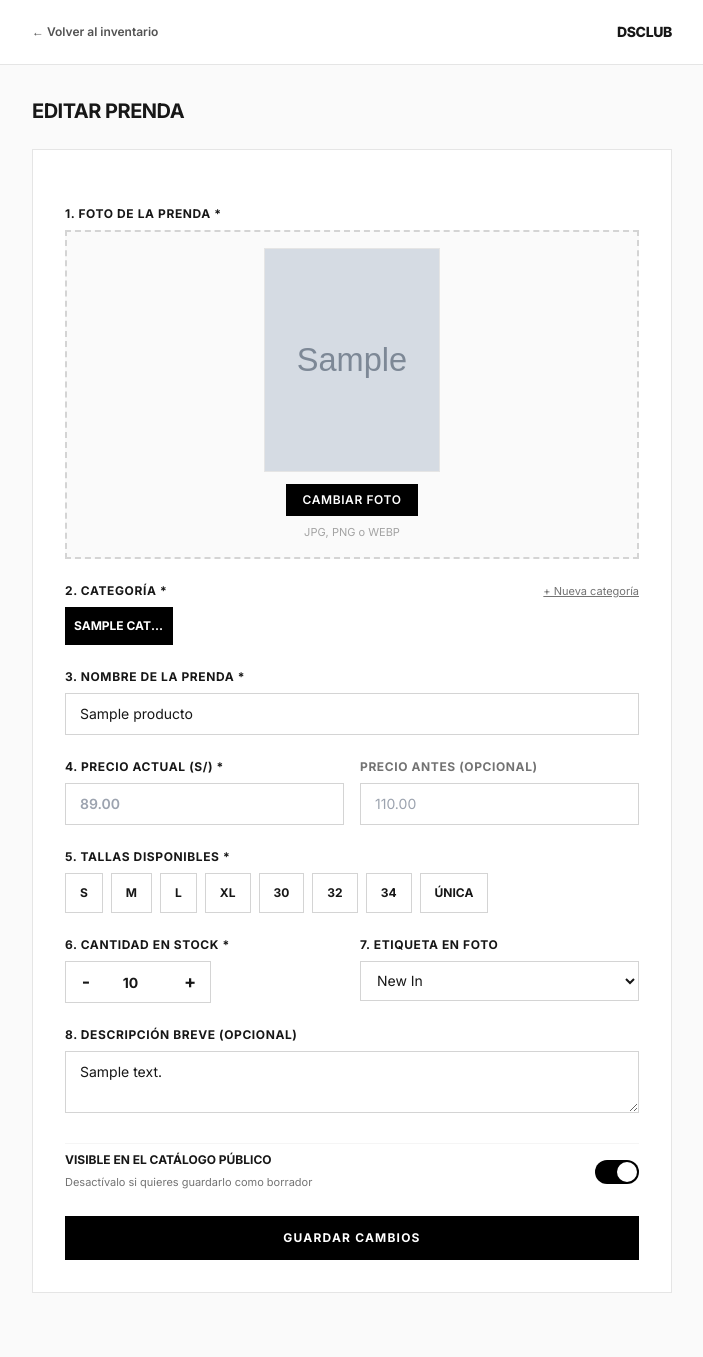
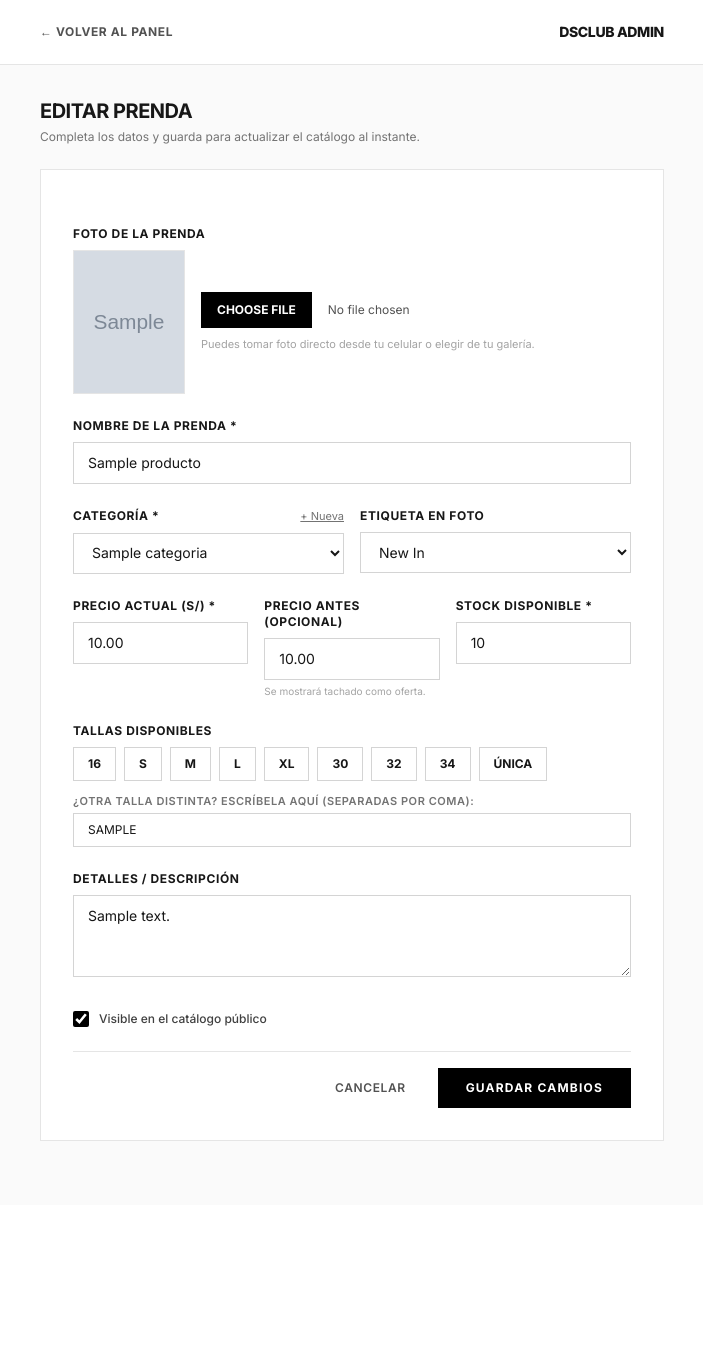
Before and after one commit to andreecoyla-sys/DSCLUB, a Django app: page /panel/editar/1/ in a window 1280 px wide. Shown: the whole page, without its empty margins (288-991 px from the left). After the commit the page ends 1141 px from the top, so only its background shows below. Run offline with Django 4.2, Linux system fonts and the light colour scheme; a user stored in the database is signed in; tables that the repository leaves empty hold one stand-in row (values such as "Sample post"); grey boxes marked "Sample" are stand-in pictures; some libraries are stand-ins or nearby versions.

Commit message:
Actualizar tallas dinamicas y quitar delivery

```diff
--- a/catalogo/templates/catalogo/panel_form.html
+++ b/catalogo/templates/catalogo/panel_form.html
@@ -10,161 +10,162 @@
 </head>
 <body class="bg-neutral-50 text-neutral-900 min-h-screen pb-16">
 
-    <header class="bg-white border-b border-neutral-200">
-        <div class="max-w-2xl mx-auto px-4 h-16 flex items-center justify-between">
-            <a href="{% url 'panel_lista' %}" class="text-xs font-semibold text-neutral-600 hover:text-black">← Volver al inventario</a>
-            <span class="font-extrabold tracking-tight text-sm uppercase">DSCLUB</span>
+    <header class="sticky top-0 z-30 bg-white border-b border-neutral-200">
+        <div class="max-w-2xl mx-auto px-4 sm:px-6 h-16 flex items-center justify-between">
+            <a href="{% url 'panel_lista' %}" class="text-xs font-bold uppercase tracking-wider text-neutral-600 hover:text-black flex items-center gap-2">
+                ← Volver al panel
+            </a>
+            <span class="font-extrabold text-sm tracking-tight">DSCLUB ADMIN</span>
         </div>
     </header>
 
-    <main class="max-w-2xl mx-auto px-4 pt-8">
-        <h1 class="text-xl font-bold uppercase tracking-tight mb-6">
+    <main class="max-w-2xl mx-auto px-4 sm:px-6 pt-8">
+        <div class="mb-6">
+            <h1 class="text-xl font-bold uppercase tracking-tight">
                 {% if producto %}Editar Prenda{% else %}Subir Nueva Prenda{% endif %}
             </h1>
+            <p class="text-xs text-neutral-500 mt-1">Completa los datos y guarda para actualizar el catálogo al instante.</p>
+        </div>
 
         {% if messages %}
+            <div class="mb-5 space-y-2">
                 {% for msg in messages %}
-                <div class="bg-red-600 text-white text-xs font-medium px-4 py-3 mb-5">{{ msg }}</div>
+                    <div class="bg-red-600 text-white text-xs font-medium px-4 py-3">{{ msg }}</div>
                 {% endfor %}
+            </div>
         {% endif %}
 
         <form method="post" enctype="multipart/form-data" class="bg-white border border-neutral-200 p-5 sm:p-8 space-y-6">
             {% csrf_token %}
 
-            <!-- 1. FOTO PRINCIPAL CON VISTA PREVIA -->
             <div>
-                <label class="block text-xs font-bold uppercase tracking-wider mb-2">1. Foto de la prenda *</label>
-                <label for="imagen-input" class="block border-2 border-dashed border-neutral-300 hover:border-black transition-colors p-4 text-center cursor-pointer bg-neutral-50">
-                    <img id="preview-img" src="{% if producto and producto.imagen %}{{ producto.imagen.url }}{% endif %}"
-                         class="{% if not producto %}hidden{% endif %} mx-auto h-56 w-44 object-cover mb-3 border border-neutral-200">
-                    <span class="inline-block bg-black text-white text-xs font-semibold uppercase tracking-wider px-4 py-2">
-                        {% if producto %}Cambiar foto{% else %}Seleccionar o tomar foto{% endif %}
-                    </span>
-                    <p class="text-[11px] text-neutral-400 mt-2">JPG, PNG o WEBP</p>
-                </label>
-                <input id="imagen-input" type="file" name="imagen" accept="image/*" class="hidden" {% if not producto %}required{% endif %}>
+                <label class="block text-xs font-bold uppercase tracking-wider mb-2">Foto de la Prenda {% if not producto %}*{% endif %}</label>
+                <div class="flex flex-col sm:flex-row items-start sm:items-center gap-4">
+                    <div class="w-28 h-36 bg-neutral-100 border border-neutral-200 overflow-hidden shrink-0 flex items-center justify-center">
+                        <img id="preview-img" src="{% if producto and producto.imagen %}{{ producto.imagen.url }}{% endif %}" alt=""
+                            class="w-full h-full object-cover {% if not producto or not producto.imagen %}hidden{% endif %}">
+                        <span id="preview-placeholder" class="text-[11px] text-neutral-400 text-center px-2 {% if producto and producto.imagen %}hidden{% endif %}">Sin foto</span>
                     </div>
-
-            <!-- 2. CATEGORÍA DINÁMICA -->
-            <div>
-                <div class="flex items-center justify-between mb-2">
-                    <label class="block text-xs font-bold uppercase tracking-wider">2. Categoría *</label>
-                    <a href="{% url 'panel_categorias' %}" class="text-[11px] underline text-neutral-500 hover:text-black">+ Nueva categoría</a>
+                    <div class="flex-1">
+                        <input type="file" name="imagen" id="imagen-input" accept="image/*" {% if not producto %}required{% endif %}
+                            class="block w-full text-xs text-neutral-600 file:mr-4 file:py-2.5 file:px-4 file:border-0 file:text-xs file:font-bold file:uppercase file:bg-black file:text-white hover:file:bg-neutral-800 cursor-pointer">
+                        <p class="text-[11px] text-neutral-400 mt-2">Puedes tomar foto directo desde tu celular o elegir de tu galería.</p>
                     </div>
-                <div class="grid grid-cols-3 sm:grid-cols-5 gap-2">
-                    {% for cat in categorias %}
-                        <label class="cursor-pointer">
-                            <input type="radio" name="categoria" value="{{ cat.id }}" class="peer hidden"
-                                   {% if producto and producto.categoria_id == cat.id %}checked{% elif not producto and forloop.first %}checked{% endif %}>
-                            <div class="text-center py-2.5 px-2 text-xs font-bold uppercase border border-neutral-200 peer-checked:bg-black peer-checked:text-white peer-checked:border-black transition-colors truncate">
-                                {{ cat.nombre }}
-                            </div>
-                        </label>
-                    {% endfor %}
                 </div>
             </div>
 
-            <!-- 3. NOMBRE DE LA PRENDA -->
             <div>
-                <label for="nombre" class="block text-xs font-bold uppercase tracking-wider mb-2">3. Nombre de la prenda *</label>
-                <input id="nombre" type="text" name="nombre" required value="{{ producto.nombre|default:'' }}"
+                <label for="nombre" class="block text-xs font-bold uppercase tracking-wider mb-2">Nombre de la Prenda *</label>
+                <input type="text" id="nombre" name="nombre" required value="{{ producto.nombre|default:'' }}"
                     placeholder="Ej: Polo Boxy Heavyweight Negro"
                     class="w-full border border-neutral-300 focus:border-black outline-none px-3.5 py-2.5 text-sm">
             </div>
 
-            <!-- 4. PRECIO Y PRECIO ANTERIOR -->
-            <div class="grid grid-cols-2 gap-4">
-                <div>
-                    <label for="precio" class="block text-xs font-bold uppercase tracking-wider mb-2">4. Precio actual (S/) *</label>
-                    <input id="precio" type="number" step="0.01" min="0" name="precio" required value="{{ producto.precio|default:'' }}"
-                           placeholder="89.00"
-                           class="w-full border border-neutral-300 focus:border-black outline-none px-3.5 py-2.5 text-sm font-semibold">
-                </div>
-                <div>
-                    <label for="precio_anterior" class="block text-xs font-bold uppercase tracking-wider mb-2 text-neutral-500">Precio antes (opcional)</label>
-                    <input id="precio_anterior" type="number" step="0.01" min="0" name="precio_anterior" value="{{ producto.precio_anterior|default:'' }}"
-                           placeholder="110.00"
-                           class="w-full border border-neutral-300 focus:border-black outline-none px-3.5 py-2.5 text-sm">
-                </div>
-            </div>
-
-            <!-- 5. TALLAS DISPONIBLES (CHIPS SELECCIONABLES) -->
-            <div>
-                <label class="block text-xs font-bold uppercase tracking-wider mb-2">5. Tallas disponibles *</label>
-                <div class="flex flex-wrap gap-2">
-                    {% for t in tallas_disponibles %}
-                        <label class="cursor-pointer">
-                            <input type="checkbox" name="tallas" value="{{ t }}" class="peer hidden"
-                                   {% if t in tallas_marcadas %}checked{% endif %}>
-                            <div class="px-3.5 h-10 flex items-center justify-center text-xs font-bold uppercase border border-neutral-300 peer-checked:bg-black peer-checked:text-white peer-checked:border-black transition-colors">
-                                {{ t }}
-                            </div>
-                        </label>
-                    {% endfor %}
-                </div>
-            </div>
-
-            <!-- 6. STOCK Y ETIQUETA -->
             <div class="grid grid-cols-1 sm:grid-cols-2 gap-4">
                 <div>
-                    <label class="block text-xs font-bold uppercase tracking-wider mb-2">6. Cantidad en stock *</label>
-                    <div class="flex items-center border border-neutral-300 w-fit">
-                        <button type="button" onclick="cambiarStock(-1)" class="w-10 h-10 font-bold text-lg hover:bg-neutral-100 cursor-pointer">-</button>
-                        <input id="stock-input" type="number" min="0" name="stock" value="{{ producto.stock|default:5 }}"
-                               class="w-16 h-10 text-center font-bold text-sm outline-none">
-                        <button type="button" onclick="cambiarStock(1)" class="w-10 h-10 font-bold text-lg hover:bg-neutral-100 cursor-pointer">+</button>
+                    <div class="flex items-center justify-between mb-2">
+                        <label for="categoria" class="block text-xs font-bold uppercase tracking-wider">Categoría *</label>
+                        <a href="{% url 'panel_categorias' %}" class="text-[11px] underline text-neutral-500 hover:text-black">+ Nueva</a>
                     </div>
+                    <select id="categoria" name="categoria" class="w-full border border-neutral-300 focus:border-black outline-none px-3.5 py-2.5 text-sm bg-white">
+                        {% for cat in categorias %}
+                            <option value="{{ cat.id }}" {% if producto and producto.categoria_id == cat.id %}selected{% endif %}>{{ cat.nombre }}</option>
+                        {% endfor %}
+                    </select>
                 </div>
 
                 <div>
-                    <label for="etiqueta" class="block text-xs font-bold uppercase tracking-wider mb-2">7. Etiqueta en foto</label>
-                    <select id="etiqueta" name="etiqueta" class="w-full h-10 border border-neutral-300 focus:border-black outline-none px-3 text-sm bg-white">
-                        {% for code, label in etiquetas %}
-                            <option value="{{ code }}" {% if producto and producto.etiqueta == code %}selected{% endif %}>{{ label }}</option>
+                    <label for="etiqueta" class="block text-xs font-bold uppercase tracking-wider mb-2">Etiqueta en Foto</label>
+                    <select id="etiqueta" name="etiqueta" class="w-full border border-neutral-300 focus:border-black outline-none px-3.5 py-2.5 text-sm bg-white">
+                        {% for val, label in etiquetas %}
+                            <option value="{{ val }}" {% if producto.etiqueta == val %}selected{% endif %}>{{ label }}</option>
                         {% endfor %}
                     </select>
                 </div>
             </div>
 
-            <!-- 7. DESCRIPCIÓN BREVE -->
+            <div class="grid grid-cols-1 sm:grid-cols-3 gap-4">
                 <div>
-                <label for="descripcion" class="block text-xs font-bold uppercase tracking-wider mb-2">8. Descripción breve (opcional)</label>
-                <textarea id="descripcion" name="descripcion" rows="2"
-                          placeholder="Ej: Algodón 260gsm de caída pesada, corte boxy."
+                    <label for="precio" class="block text-xs font-bold uppercase tracking-wider mb-2">Precio Actual (S/) *</label>
+                    <input type="number" step="0.01" min="0" id="precio" name="precio" required
+                        value="{{ producto.precio|stringformat:'.2f'|default:'' }}" placeholder="89.00"
+                        class="w-full border border-neutral-300 focus:border-black outline-none px-3.5 py-2.5 text-sm">
+                </div>
+
+                <div>
+                    <label for="precio_anterior" class="block text-xs font-bold uppercase tracking-wider mb-2">Precio Antes (Opcional)</label>
+                    <input type="number" step="0.01" min="0" id="precio_anterior" name="precio_anterior"
+                        value="{% if producto.precio_anterior %}{{ producto.precio_anterior|stringformat:'.2f' }}{% endif %}" placeholder="Ej: 119.00"
+                        class="w-full border border-neutral-300 focus:border-black outline-none px-3.5 py-2.5 text-sm">
+                    <p class="text-[10px] text-neutral-400 mt-1">Se mostrará tachado como oferta.</p>
+                </div>
+
+                <div>
+                    <label for="stock" class="block text-xs font-bold uppercase tracking-wider mb-2">Stock Disponible *</label>
+                    <input type="number" min="0" id="stock" name="stock" required
+                        value="{{ producto.stock|default:'5' }}"
+                        class="w-full border border-neutral-300 focus:border-black outline-none px-3.5 py-2.5 text-sm">
+                </div>
+            </div>
+
+            <div>
+                <label class="block text-xs font-bold uppercase tracking-wider mb-2">Tallas Disponibles</label>
+                <div class="flex flex-wrap gap-2">
+                    {% for talla in tallas_disponibles %}
+                        <label class="cursor-pointer">
+                            <input type="checkbox" name="tallas" value="{{ talla }}" class="peer sr-only"
+                                {% if talla in tallas_marcadas %}checked{% endif %}>
+                            <span class="inline-block border border-neutral-300 px-3.5 py-2 text-xs font-bold uppercase peer-checked:bg-black peer-checked:text-white peer-checked:border-black transition-colors">
+                                {{ talla }}
+                            </span>
+                        </label>
+                    {% endfor %}
+                </div>
+
+                <div class="mt-3">
+                    <label for="tallas_personalizadas" class="block text-[11px] font-semibold uppercase tracking-wider text-neutral-500 mb-1">
+                        ¿Otra talla distinta? Escríbela aquí (separadas por coma):
+                    </label>
+                    <input type="text" id="tallas_personalizadas" name="tallas_personalizadas"
+                        value="{{ tallas_personalizadas|default:'' }}"
+                        placeholder="Ej: XXL, 28, 36, 38"
+                        class="w-full border border-neutral-300 focus:border-black outline-none px-3.5 py-2 text-xs uppercase">
+                </div>
+            </div>
+
+            <div>
+                <label for="descripcion" class="block text-xs font-bold uppercase tracking-wider mb-2">Detalles / Descripción</label>
+                <textarea id="descripcion" name="descripcion" rows="3" placeholder="Ej: Algodón 100% jersey 24/1, fit oversize."
                     class="w-full border border-neutral-300 focus:border-black outline-none px-3.5 py-2.5 text-sm">{{ producto.descripcion|default:'' }}</textarea>
             </div>
 
-            <!-- 8. INTERRUPTOR VISIBLE EN CATÁLOGO -->
-            <div class="pt-2 border-t border-neutral-100 flex items-center justify-between">
-                <div>
-                    <span class="block text-xs font-bold uppercase">Visible en el catálogo público</span>
-                    <span class="text-[11px] text-neutral-500">Desactívalo si quieres guardarlo como borrador</span>
-                </div>
-                <label class="relative inline-flex items-center cursor-pointer">
-                    <input type="checkbox" name="activo" class="sr-only peer" {% if not producto or producto.activo %}checked{% endif %}>
-                    <div class="w-11 h-6 bg-neutral-300 peer-checked:bg-black rounded-full transition-colors after:content-[''] after:absolute after:top-0.5 after:left-[2px] after:bg-white after:w-5 after:h-5 after:rounded-full after:transition-all peer-checked:after:translate-x-5"></div>
-                </label>
+            <div class="flex items-center gap-2.5 pt-1">
+                <input type="checkbox" id="activo" name="activo" class="w-4 h-4 accent-black"
+                    {% if not producto or producto.activo %}checked{% endif %}>
+                <label for="activo" class="text-xs font-medium text-neutral-700">Visible en el catálogo público</label>
             </div>
 
-            <button type="submit" class="w-full bg-black hover:bg-neutral-800 text-white py-3.5 text-xs font-bold uppercase tracking-widest transition-colors cursor-pointer">
-                {% if producto %}Guardar Cambios{% else %}Publicar Prenda en DSCLUB{% endif %}
+            <div class="pt-4 border-t border-neutral-200 flex items-center justify-end gap-3">
+                <a href="{% url 'panel_lista' %}" class="px-5 py-3 text-xs font-semibold uppercase tracking-wider text-neutral-600 hover:text-black">Cancelar</a>
+                <button type="submit" class="bg-black text-white px-7 py-3 text-xs font-bold uppercase tracking-widest hover:bg-neutral-800 transition-colors cursor-pointer">
+                    {% if producto %}Guardar Cambios{% else %}Publicar Prenda{% endif %}
                 </button>
+            </div>
         </form>
     </main>
 
     <script>
-        function cambiarStock(delta) {
-            const input = document.getElementById('stock-input');
-            const actual = parseInt(input.value || 0, 10);
-            input.value = Math.max(0, actual + delta);
-        }
+        const input = document.getElementById('imagen-input');
+        const preview = document.getElementById('preview-img');
+        const placeholder = document.getElementById('preview-placeholder');
 
-        document.getElementById('imagen-input').addEventListener('change', function(e) {
+        input.addEventListener('change', (e) => {
             const file = e.target.files[0];
-            if (!file) return;
-            const preview = document.getElementById('preview-img');
+            if (file) {
                 preview.src = URL.createObjectURL(file);
                 preview.classList.remove('hidden');
+                if (placeholder) placeholder.classList.add('hidden');
+            }
         });
     </script>
 </body>
--- a/catalogo/views.py
+++ b/catalogo/views.py
@@ -10,17 +10,29 @@ from django.db.models.deletion import ProtectedError
 from django.views.decorators.http import require_POST
 from .models import Producto, Categoria, Pedido, DetallePedido
 
-TALLAS_DISPONIBLES = ['S', 'M', 'L', 'XL', '30', '32', '34', 'ÚNICA']
+TALLAS_BASE = ['16', 'S', 'M', 'L', 'XL', '30', '32', '34', 'ÚNICA']
 WHATSAPP_TIENDA = '51987532146'
 
-# Tarifas de envío (en Soles)
-TARIFA_DELIVERY = Decimal('8.00')
-TARIFA_PROVINCIA = Decimal('15.00')
+TARIFA_DELIVERY = Decimal('0.00')
+TARIFA_PROVINCIA = Decimal('0.00')
 
 def asegurar_categorias_base():
     if not Categoria.objects.exists():
         for i, nombre in enumerate(['POLOS', 'SHORES', 'BUSOS', 'POLERAS', 'JEAN'], start=1):
             Categoria.objects.create(nombre=nombre, orden=i)
+
+def _combinar_tallas(tallas_check, tallas_extra_raw):
+    resultado = []
+    for t in tallas_check:
+        t_clean = t.strip().upper()
+        if t_clean and t_clean not in resultado:
+            resultado.append(t_clean)
+    if tallas_extra_raw:
+        for t in tallas_extra_raw.split(','):
+            t_clean = t.strip().upper()
+            if t_clean and t_clean not in resultado:
+                resultado.append(t_clean)
+    return ', '.join(resultado) if resultado else 'ÚNICA'
 
 def inicio(request):
     asegurar_categorias_base()
@@ -30,8 +42,15 @@ def inicio(request):
         stock__gt=0,
         categoria__activa=True
     )
-    data = [
-        {
+
+    tallas_en_stock = []
+    data = []
+    for p in productos:
+        lista_t = p.lista_tallas()
+        for t in lista_t:
+            if t and t not in tallas_en_stock:
+                tallas_en_stock.append(t)
+        data.append({
             'id': p.id,
             'tag': p.etiqueta,
             'category': p.categoria.nombre,
@@ -39,15 +58,20 @@ def inicio(request):
             'price': float(p.precio),
             'old_price': float(p.precio_anterior) if p.precio_anterior else None,
             'stock': p.stock,
-            'sizes': p.lista_tallas(),
+            'sizes': lista_t,
             'image': p.imagen.url if p.imagen else '',
             'description': p.descripcion,
-        }
-        for p in productos
+        })
+
+    # Ordena primero las tallas base conocidas y luego cualquier talla nueva creada por el dueño
+    tallas_filtro = [t for t in TALLAS_BASE if t in tallas_en_stock] + [
+        t for t in tallas_en_stock if t not in TALLAS_BASE
     ]
+
     return render(request, 'catalogo/index.html', {
         'productos_data': data,
         'categorias': categorias,
+        'tallas_filtro': tallas_filtro,
         'tarifa_delivery': float(TARIFA_DELIVERY),
         'tarifa_provincia': float(TARIFA_PROVINCIA),
     })
@@ -153,7 +177,6 @@ def crear_pedido(request):
     else:
         bloque_destino = ""
 
-    texto_envio = f"S/ {costo_envio:.2f}" if costo_envio > 0 else "GRATIS (Recojo)"
     aviso_comprobante = (
         "\n\n_Adjunto mi captura de pago aquí abajo para confirmar mi envío:_"
         if metodo_pago in {'YAPE / PLIN', 'TRANSFERENCIA'}
@@ -170,9 +193,7 @@ def crear_pedido(request):
         f"*PRENDAS:*\n"
         f"{detalle_texto}\n"
         f"--------------------------------\n"
-        f"*Subtotal prendas:* S/ {subtotal_prendas:.2f}\n"
-        f"*Envío ({tipo_entrega}):* {texto_envio}\n"
-        f"*TOTAL A PAGAR: S/ {total_final:.2f}*"
+        f"*TOTAL PRENDAS: S/ {total_final:.2f}*"
         f"{aviso_comprobante}"
     )
 
@@ -203,7 +224,6 @@ def panel_lista(request):
 
 @login_required(login_url='/admin/login/')
 def panel_pedidos(request):
-    # Por defecto solo muestra los pedidos ACTIVOS (Pendientes y Empacados)
     estado = request.GET.get('estado', 'ACTIVOS')
     pedidos = Pedido.objects.prefetch_related('items').all()
 
@@ -309,6 +329,7 @@ def panel_crear(request):
         precio_ant_raw = request.POST.get('precio_anterior', '').strip()
         stock = int(request.POST.get('stock', 1) or 0)
         tallas_sel = request.POST.getlist('tallas')
+        tallas_extra = request.POST.get('tallas_personalizadas', '')
         descripcion = request.POST.get('descripcion', '').strip()
         activo = request.POST.get('activo') == 'on'
         imagen = request.FILES.get('imagen')
@@ -337,7 +358,7 @@ def panel_crear(request):
                 precio=precio,
                 precio_anterior=precio_anterior,
                 stock=max(0, stock),
-                tallas=', '.join(tallas_sel) if tallas_sel else 'S, M, L',
+                tallas=_combinar_tallas(tallas_sel, tallas_extra),
                 imagen=imagen,
                 descripcion=descripcion,
                 activo=activo,
@@ -349,8 +370,9 @@ def panel_crear(request):
         'producto': None,
         'categorias': categorias,
         'etiquetas': Producto.ETIQUETAS,
-        'tallas_disponibles': TALLAS_DISPONIBLES,
+        'tallas_disponibles': TALLAS_BASE,
         'tallas_marcadas': ['S', 'M', 'L'],
+        'tallas_personalizadas': '',
     })
 
 @login_required(login_url='/admin/login/')
@@ -366,7 +388,8 @@ def panel_editar(request, pk):
         producto.etiqueta = request.POST.get('etiqueta', producto.etiqueta)
         producto.stock = max(0, int(request.POST.get('stock', producto.stock) or 0))
         tallas_sel = request.POST.getlist('tallas')
-        producto.tallas = ', '.join(tallas_sel) if tallas_sel else 'ÚNICA'
+        tallas_extra = request.POST.get('tallas_personalizadas', '')
+        producto.tallas = _combinar_tallas(tallas_sel, tallas_extra)
         producto.descripcion = request.POST.get('descripcion', '').strip()
         producto.activo = request.POST.get('activo') == 'on'
 
@@ -391,12 +414,16 @@ def panel_editar(request, pk):
         messages.success(request, f'Cambios guardados en "{producto.nombre}".')
         return redirect('panel_lista')
 
+    tallas_actuales = producto.lista_tallas()
+    tallas_custom = [t for t in tallas_actuales if t not in TALLAS_BASE]
+
     return render(request, 'catalogo/panel_form.html', {
         'producto': producto,
         'categorias': categorias,
         'etiquetas': Producto.ETIQUETAS,
-        'tallas_disponibles': TALLAS_DISPONIBLES,
-        'tallas_marcadas': producto.lista_tallas(),
+        'tallas_disponibles': TALLAS_BASE,
+        'tallas_marcadas': tallas_actuales,
+        'tallas_personalizadas': ', '.join(tallas_custom),
     })
 
 @login_required(login_url='/admin/login/')
```
Also changed, not shown: catalogo/templates/catalogo/index.html (+10 -20 lines), 1 other file. Lines whose indentation alone changed are shown as unchanged.
